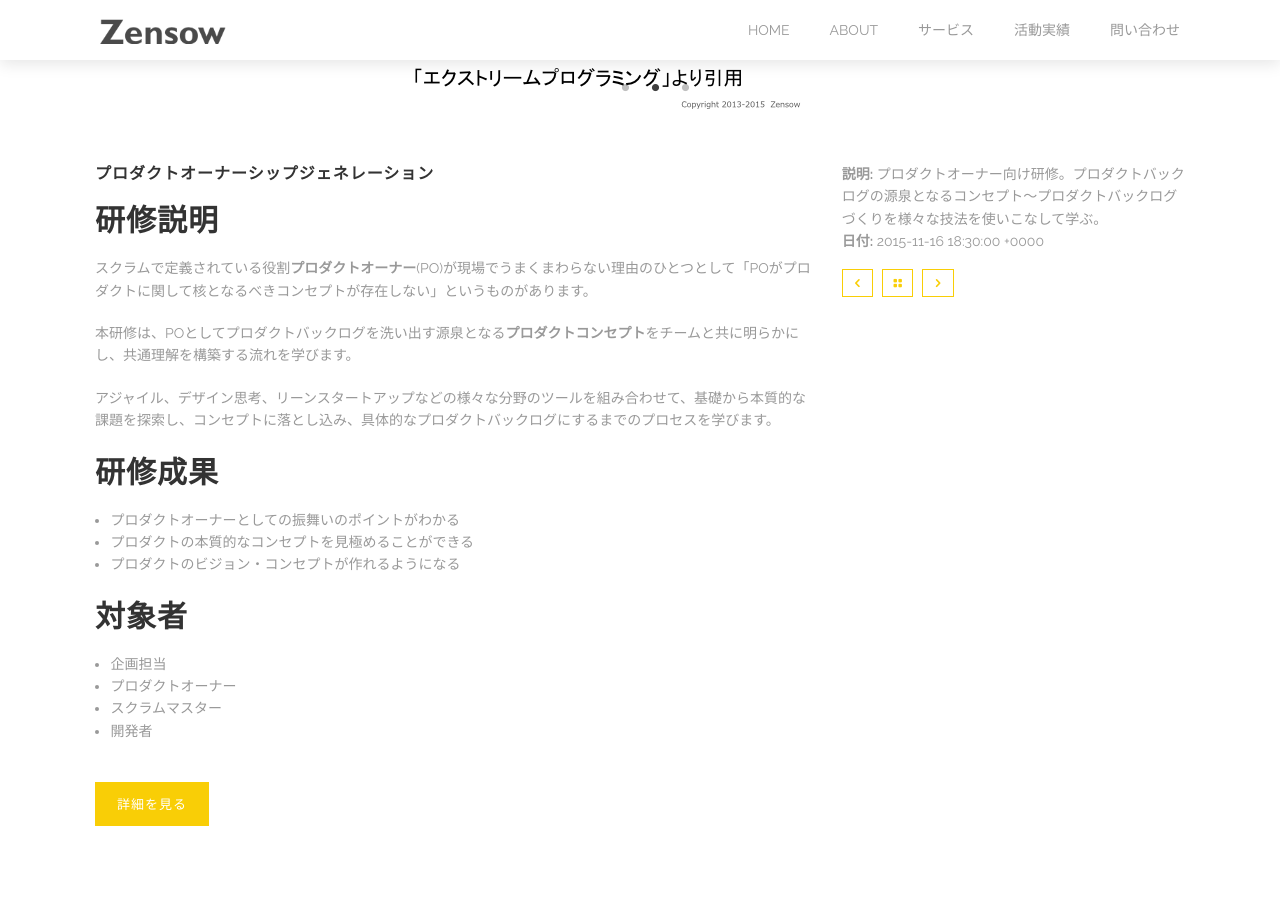
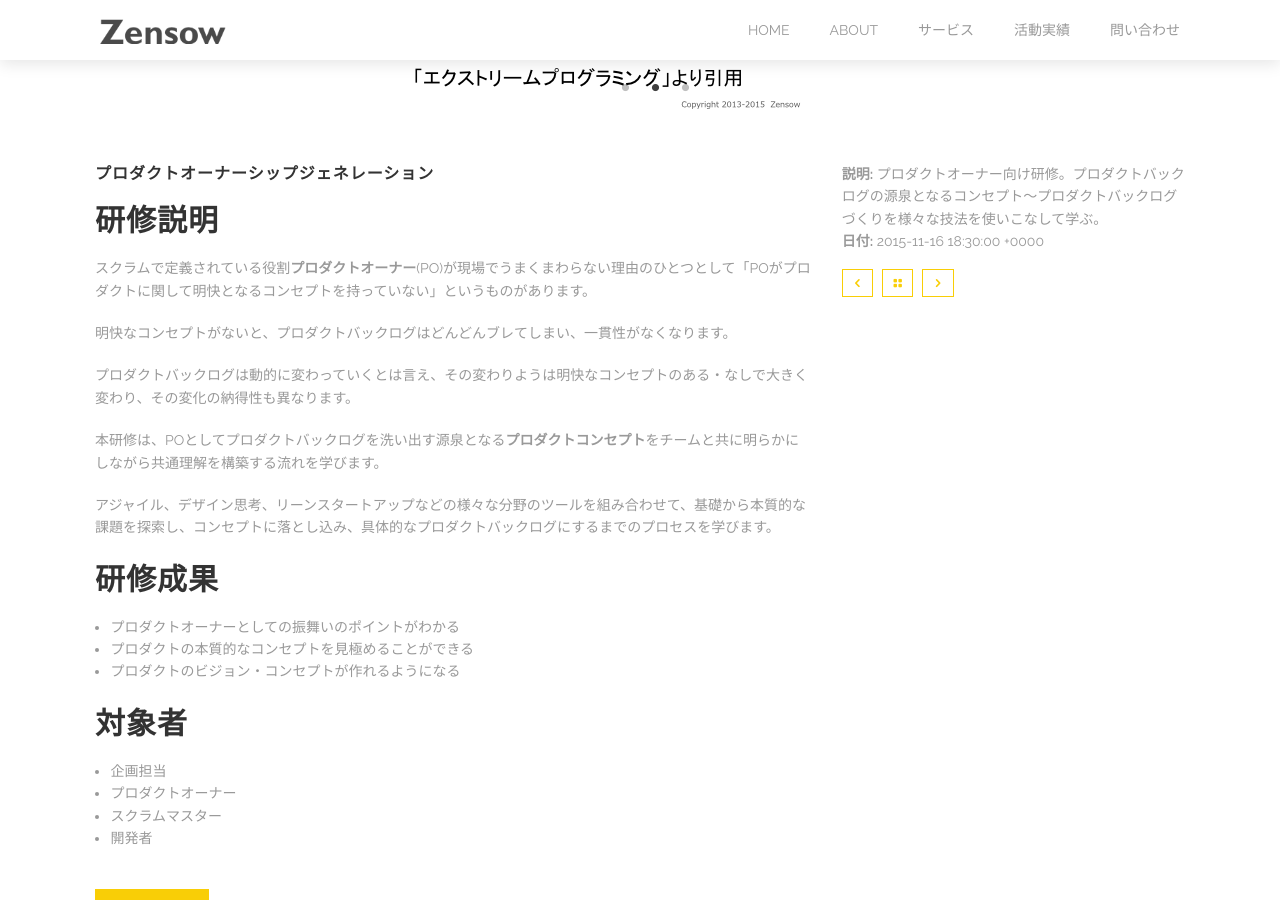
Before and after one commit to zensow/zensow.jp.master, a Jekyll site: the page built from _portfolios/2015-11-16-po-generation.md, in a window 1280 px wide and 900 px high, scrolled down 900 px. Built offline with Jekyll 4.4.1, drawn with Linux system fonts in a browser that asks for light colours.

Commit message:
Modify content.

```diff
--- a/_portfolios/2015-11-16-po-generation.md
+++ b/_portfolios/2015-11-16-po-generation.md
@@ -12,9 +12,13 @@
 ---
 
 ## 研修説明
-スクラムで定義されている役割**プロダクトオーナー**(PO)が現場でうまくまわらない理由のひとつとして「POがプロダクトに関して核となるべきコンセプトが存在しない」というものがあります。
+スクラムで定義されている役割**プロダクトオーナー**(PO)が現場でうまくまわらない理由のひとつとして「POがプロダクトに関して明快となるコンセプトを持っていない」というものがあります。
 
-本研修は、POとしてプロダクトバックログを洗い出す源泉となる**プロダクトコンセプト**をチームと共に明らかにし、共通理解を構築する流れを学びます。
+明快なコンセプトがないと、プロダクトバックログはどんどんブレてしまい、一貫性がなくなります。
+
+プロダクトバックログは動的に変わっていくとは言え、その変わりようは明快なコンセプトのある・なしで大きく変わり、その変化の納得性も異なります。
+
+本研修は、POとしてプロダクトバックログを洗い出す源泉となる**プロダクトコンセプト**をチームと共に明らかにしながら共通理解を構築する流れを学びます。
 
 アジャイル、デザイン思考、リーンスタートアップなどの様々な分野のツールを組み合わせて、基礎から本質的な課題を探索し、コンセプトに落とし込み、具体的なプロダクトバックログにするまでのプロセスを学びます。
 
```
